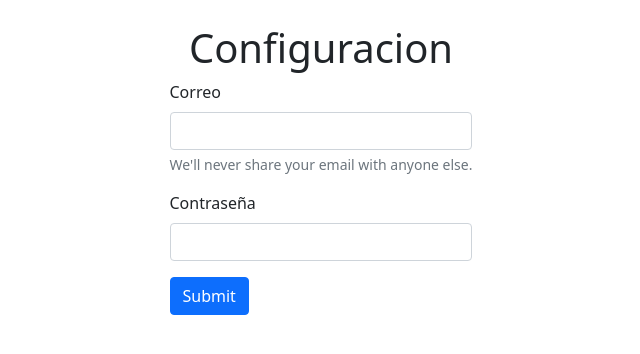
After one commit to alanberns/CDVE, a Flask app: page /auth/ in a window 1280 px wide. The commit adds this page. Shown: the top 354 px of the page, without its empty margins (319-959 px from the left). Run offline with Flask 2, Linux system fonts and the light colour scheme.

Commit message:
feat: inicion de sesion agregado

```diff
--- a/admin/src/core/board/__init__.py
+++ b/admin/src/core/board/__init__.py
@@ -11,6 +11,10 @@ def create_usuario(**kwargs):
     usuario = Usuario(**kwargs)
     db.session.add(usuario)
     db.session.commit()
+    return usuario
+
+def find_user_by_mail_and_pass(mail,contraseña):
+    usuario = Usuario.query.filter_by(mail=mail, contraseña = contraseña).first()
     return usuario
 
 def list_configuracion():
--- a/admin/src/core/board/usuario.py
+++ b/admin/src/core/board/usuario.py
@@ -8,3 +8,5 @@ class Usuario(db.Model):
     __tablename__ = "usuarios"
     id = db.Column(db.Integer, primary_key=True, unique=True)
     username = db.Column(db.String(255))
+    mail = db.Column(db.String(255))
+    contraseña = db.Column(db.String(255))
--- a/admin/src/web/__init__.py
+++ b/admin/src/web/__init__.py
@@ -7,7 +7,7 @@ from src.web.helpers import handlers
 from src.core import seeds
 from src.web.controllers.usuarios import usuario_blueprint
 from src.web.controllers.configuracion import configuracion_blueprint
-
+from src.web.controllers.auth import auth_blueprint
 
 def create_app(env="development", static_folder="static"):
     app = Flask(__name__, static_folder=static_folder)
@@ -24,6 +24,7 @@ def create_app(env="development", static_folder="static"):
 
     app.register_blueprint(usuario_blueprint)
     app.register_blueprint(configuracion_blueprint)
+    app.register_blueprint(auth_blueprint)
     app.register_error_handler(404, handlers.not_found_error)
     app.register_error_handler(500, handlers.internal_server_error)
 
--- /dev/null
+++ b/admin/src/web/controllers/auth.py
@@ -0,0 +1,30 @@
+from flask import Blueprint
+from flask import render_template
+from flask import request
+from flask import flash
+from flask import redirect
+from flask import url_for
+
+from src.core import board
+
+
+
+auth_blueprint = Blueprint("auth", __name__, url_prefix="/auth")
+
+@auth_blueprint.get("/")
+def login():
+    return render_template("auth/login.html")
+
+@auth_blueprint.post("/authenticate")
+def authenticate():
+    params = request.form
+    user = board.find_user_by_mail_and_pass(params["email"],params["contraseña"])
+    if not user:
+        flash("email o clave incorrecta","danger")
+        return redirect(url_for("auth.login"))
+    return redirect(url_for("usuarios.usuario_index"))
+
+
+@auth_blueprint.get("/logout")
+def logout():
+    pass
--- /dev/null
+++ b/admin/src/web/templates/auth/login.html
@@ -0,0 +1,36 @@
+{% extends "layout.html" %}
+{% block title %}Configuracion{% endblock %}
+{% block head %}
+  {{ super() }}
+{% endblock %}
+
+{% block content %}
+<div class="d-flex flex-column align-items-center">
+<h1 class="mx-5">Configuracion</h1>
+{% with messages = get_flashed_messages(with_categories=true) %}
+  {% if messages %}
+    {% for category, message in messages %}
+    <div class="alert alert-{{category}} d-flex align-items-center alert-dismissible fade show" role="alert">
+        <svg class="bi flex-shrink-0 me-2" width="24" height="24" role="img" aria-label="Success:"><use xlink:href="#check-circle-fill"/></svg>
+        <div> {{message}} </div>
+        <button type="button" class="btn-close" data-bs-dismiss="alert" aria-label="Close"></button>
+    </div>
+    {% endfor %}
+  {% endif %}
+{% endwith %}
+
+    <form action="{{url_for('auth.authenticate')}}" method="POST">
+        <div class="mb-3">
+        <label for="exampleInputEmail1" class="form-label">Correo</label>
+        <input type="email" name="email" class="form-control" id="exampleInputEmail1" aria-describedby="emailHelp">
+        <div id="emailHelp"  class="form-text">We'll never share your email with anyone else.</div>
+        </div>
+        <div class="mb-3">
+        <label for="exampleInputPassword1" class="form-label">Contraseña</label>
+        <input type="password" name="contraseña" class="form-control" id="exampleInputPassword1">
+        </div>
+        <button type="submit" class="btn btn-primary">Submit</button>
+    </form>
+</div>
+
+{% endblock %}
--- a/admin/src/web/templates/layout.html
+++ b/admin/src/web/templates/layout.html
@@ -12,7 +12,7 @@
   </head>
   <body>
     <div id="container bg-white">
-      <div class="d-flex justify-content-center m-3 bg-success mx-5">
+      <div class="d-flex justify-content-center m-3 mx-5">
         <div class="nav">
           {% block navbar %}
           {% endblock %}
```
Also changed, not shown: admin/src/core/seeds.py (+10 -0 lines).
